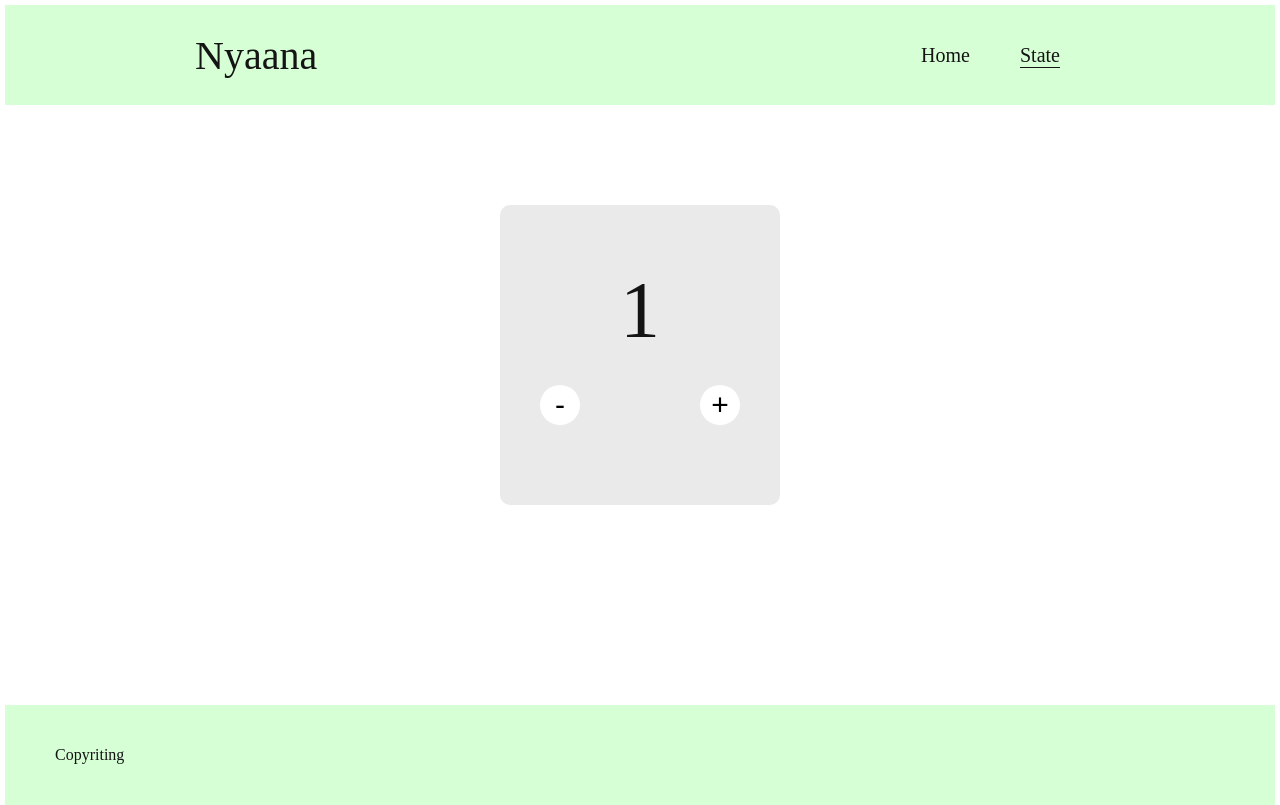
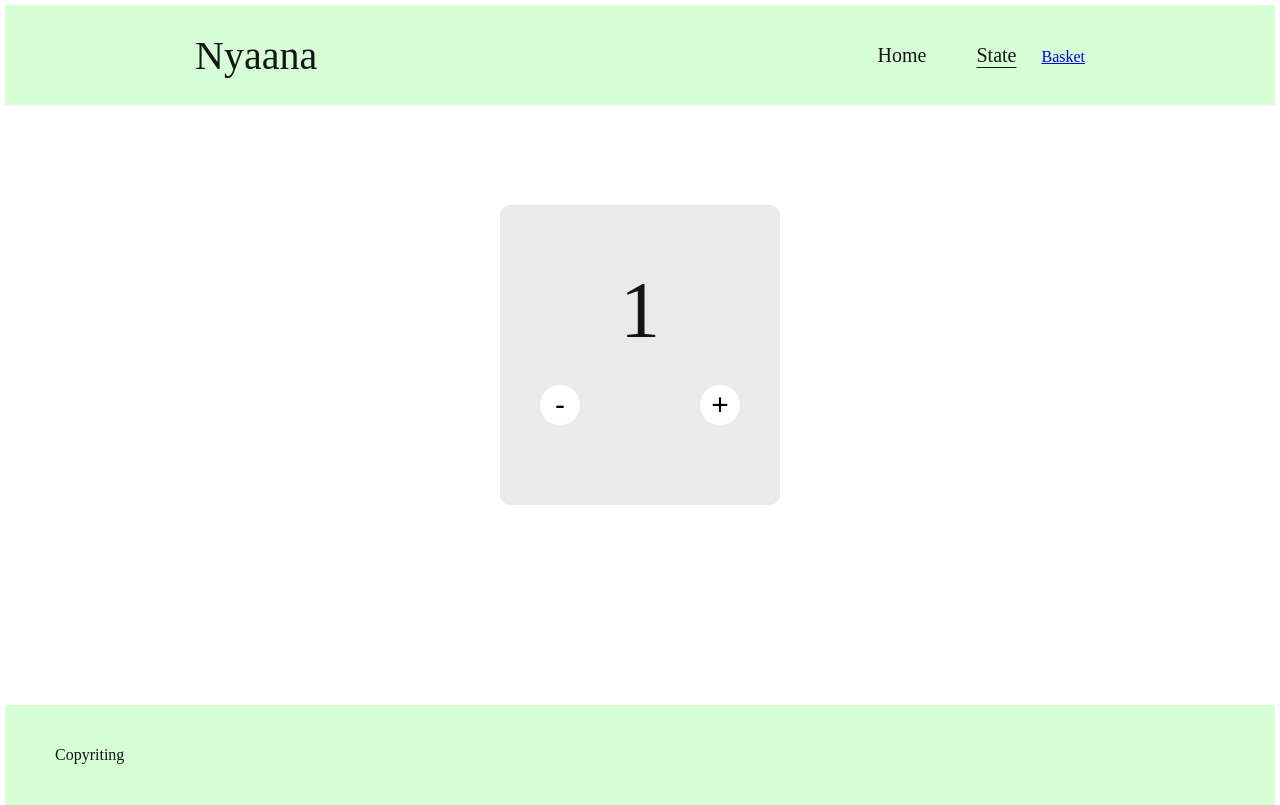
Before and after one commit to Nyaana/practice-site-most, a React (Create React App) app: page /State in a window 1280 px wide. Built offline with nearby package versions, Linux system fonts and the light colour scheme; no server answers.

Commit message:
fix: footer on page State

```diff
--- a/src/components/pages/State/State.jsx
+++ b/src/components/pages/State/State.jsx
@@ -14,7 +14,7 @@ function State() {
 
   return (
     <body>
-      <header className="headerState">
+      <header>
         <div>
           <span className="logo">Nyaana</span>
         </div>
@@ -24,6 +24,9 @@ function State() {
           </Link>
           <Link to="/State" className="linkInState">
             State
+          </Link>
+          <Link to="/Basket" className="linkBasket">
+            Basket
           </Link>
         </nav>
       </header>
@@ -42,7 +45,7 @@ function State() {
         </div>
       </div>
 
-      <footer className="footerState">
+      <footer>
         <div className="footer-container">
           <p>Copyriting</p>
         </div>
```
